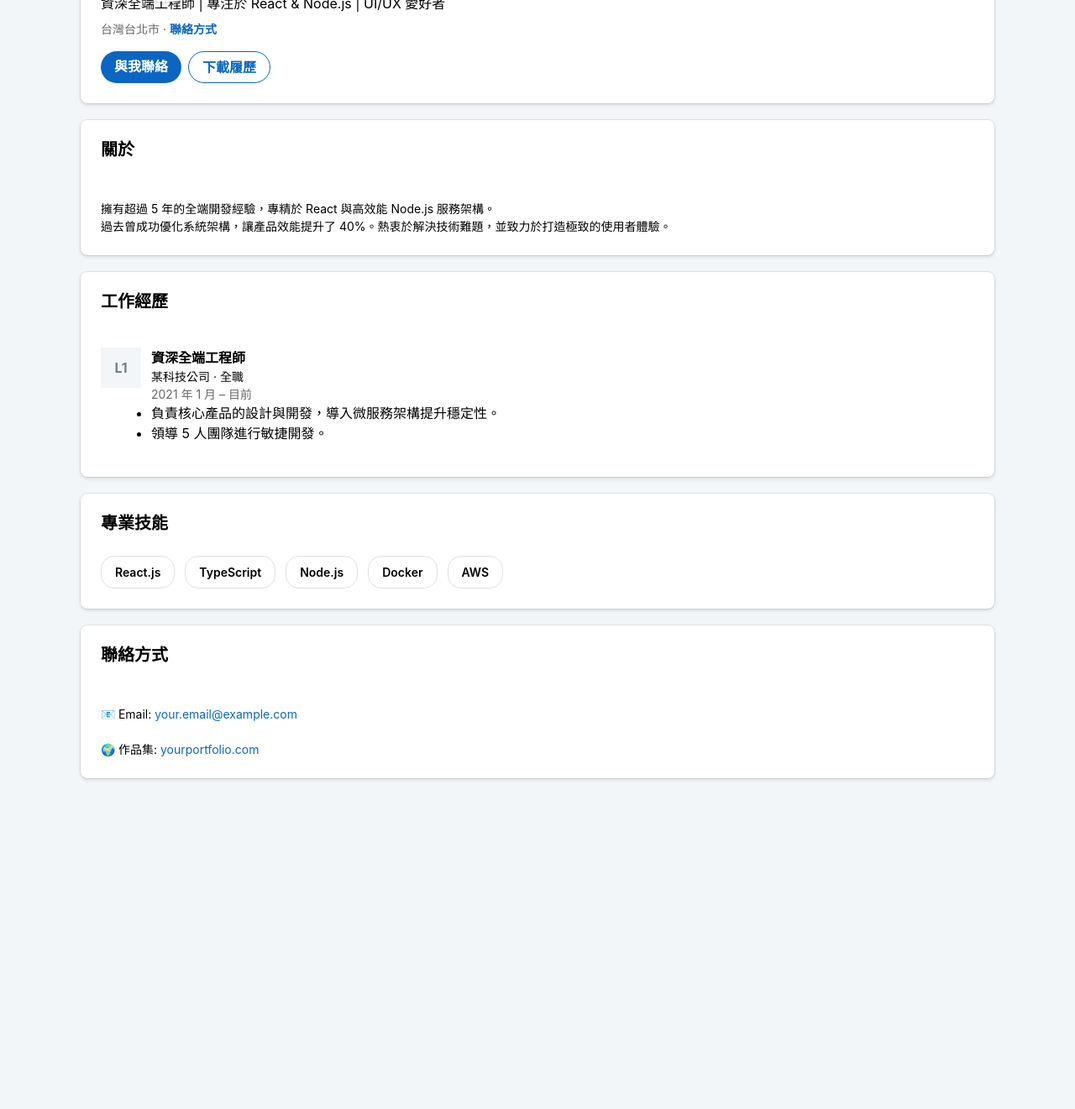
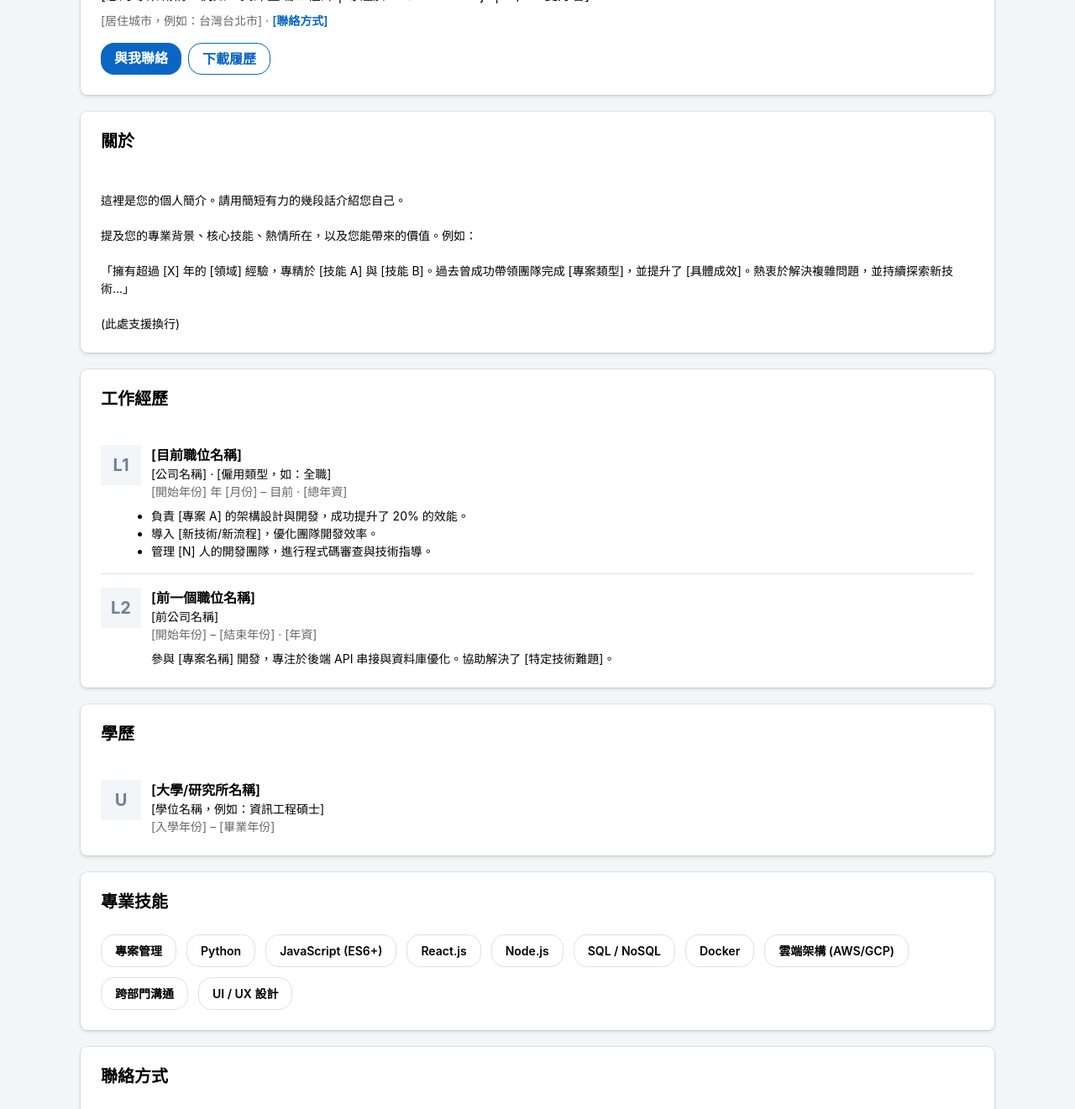
Before and after one commit to ngthuymai206-afk/maiday, a plain HTML site: page index.html in a window 1280 px wide. Shown: the part 342-1663 px from the top of the page at 84% size. Before the commit the page ends 1339 px from the top, so only its background shows below. Drawn offline with Linux system fonts and the light colour scheme.

Commit message:
Update index.html

```diff
--- a/index.html
+++ b/index.html
@@ -7,11 +7,11 @@
     <style>
         /* --- 基礎樣式 (類似 LinkedIn 配色) --- */
         :root {
-            --bg-color: #F3F6F8;
+            --bg-color: #F3F6F8; /* 淺灰背景 */
             --white: #FFFFFF;
             --text-main: #000000;
             --text-secondary: rgba(0, 0, 0, 0.6);
-            --link-color: #0A66C2;
+            --link-color: #0A66C2; /* LinkedIn 藍 */
             --border-color: #E0E0E0;
             --shadow: 0 0 0 1px rgba(0,0,0,0.08), 0 2px 4px rgba(0,0,0,0.12);
         }
@@ -30,18 +30,20 @@
             padding-bottom: 50px;
         }
 
+        /* --- 版面配置 --- */
         .container {
-            max-width: 1128px;
+            max-width: 1128px; /* LinkedIn 標準寬度 */
             margin: 0 auto;
             padding: 0 20px;
         }
 
+        /* --- 通用卡片樣式 --- */
         .card {
             background-color: var(--white);
             border-radius: 8px;
             box-shadow: var(--shadow);
             margin-bottom: 20px;
-            overflow: hidden;
+            overflow: hidden; /* 確保 Banner 不會超出邊框 */
         }
 
         .card-header {
@@ -54,14 +56,14 @@
             padding: 24px;
         }
 
-        /* --- 頂部個人資訊區 --- */
+        /* --- 頂部個人資訊區 (Hero Section) --- */
         .profile-header-card {
             position: relative;
         }
 
         .banner {
             height: 200px;
-            background: linear-gradient(135deg, #A0B4CB 0%, #708090 100%);
+            background: linear-gradient(135deg, #A0B4CB 0%, #708090 100%); /* 預設漸層 Banner */
             background-size: cover;
             background-position: center;
         }
@@ -76,27 +78,36 @@
             height: 160px;
             border-radius: 50%;
             border: 4px solid var(--white);
-            box-shadow: 0 2px 6px rgba(0,0,0,0.15);
+            box-shadow: inset 0 1px 3px rgba(0,0,0,0.2);
             background-color: var(--white);
             position: absolute;
-            top: -110px; /* 壓在 Banner 上 */
+            top: -110px; /* 向上偏移，壓在 Banner 上 */
             left: 24px;
             overflow: hidden;
-            z-index: 2; /* 確保頭像在最上層 */
         }
 
         .profile-photo {
             width: 100%;
             height: 100%;
-            object-fit: cover;
+            object-fit: cover; /* 確保圖片不變形 */
+        }
+
+        /* 當沒有圖片時顯示的預設頭像樣式 */
+        .profile-photo-placeholder {
+            width: 100%;
+            height: 100%;
+            background-color: #E9EDF0;
+            display: flex;
+            align-items: center;
+            justify-content: center;
+            font-size: 64px;
+            color: #A0B4CB;
+            font-weight: bold;
         }
 
         .basic-info {
-            /* 修正處：將 margin-top 從 60px 提高到 70px，確保文字不被遮擋 */
-            margin-top: 70px;
+            margin-top: 60px; /* 為頭像預留空間 */
             max-width: 700px;
-            position: relative;
-            z-index: 1;
         }
 
         .name {
@@ -122,6 +133,10 @@
             font-weight: 600;
         }
 
+        .location-contact a:hover {
+            text-decoration: underline;
+        }
+
         .action-buttons {
             margin-top: 16px;
             display: flex;
@@ -130,13 +145,13 @@
 
         .btn {
             padding: 6px 16px;
-            border-radius: 24px;
+            border-radius: 16px;
             font-weight: 600;
             font-size: 16px;
             cursor: pointer;
             text-decoration: none;
             display: inline-block;
-            transition: all 0.2s;
+            transition: background-color 0.2s;
         }
 
         .btn-primary {
@@ -157,16 +172,18 @@
 
         .btn-secondary:hover {
             background-color: #E8F3FF;
-            box-shadow: inset 0 0 0 1px var(--link-color);
+            border-width: 2px;
+            padding: 5px 15px; /* 調整 padding 保持高度一致 */
         }
 
-        /* --- 其他區塊樣式 --- */
+        /* --- 關於 (About) --- */
         .about-text {
             font-size: 14px;
-            white-space: pre-line;
+            white-space: pre-line; /* 保留換行 */
             color: var(--text-main);
         }
 
+        /* --- 經歷/學歷通用項目樣式 --- */
         .experience-item, .education-item {
             display: flex;
             padding: 16px 0;
@@ -175,6 +192,7 @@
 
         .experience-item:last-child, .education-item:last-child {
             border-bottom: none;
+            padding-bottom: 0;
         }
 
         .company-logo, .school-logo {
@@ -182,12 +200,13 @@
             height: 48px;
             margin-right: 12px;
             flex-shrink: 0;
-            background-color: #F3F6F8;
+            background-color: #F3F6F8; /* 預設 Logo 背景 */
             display: flex;
             align-items: center;
             justify-content: center;
             font-weight: bold;
             color: #708090;
+            font-size: 20px;
         }
 
         .item-details .title {
@@ -197,6 +216,7 @@
 
         .item-details .subtitle {
             font-size: 14px;
+            color: var(--text-main);
         }
 
         .item-details .date-range {
@@ -204,6 +224,13 @@
             color: var(--text-secondary);
         }
 
+        .item-details .description {
+            margin-top: 8px;
+            font-size: 14px;
+            color: var(--text-main);
+        }
+
+        /* --- 技能 (Skills) --- */
         .skills-list {
             list-style: none;
             display: flex;
@@ -214,27 +241,33 @@
         .skill-item {
             font-size: 14px;
             font-weight: 600;
+            color: var(--text-main);
             padding: 8px 16px;
             border: 1px solid var(--border-color);
             border-radius: 16px;
+            background-color: var(--white);
         }
 
-        /* --- 響應式設計修正 --- */
+        .skill-item:hover {
+            background-color: #F3F6F8;
+            border-color: #C0C0C0;
+        }
+
+        /* --- 響應式設計 (手機端) --- */
         @media (max-width: 768px) {
             .banner {
                 height: 120px;
             }
 
             .profile-photo-container {
-                width: 120px;
-                height: 120px;
+                width: 100px;
+                height: 100px;
                 top: -60px;
-                left: calc(50% - 60px);
+                left: calc(50% - 50px); /* 居中 */
             }
 
             .basic-info {
-                /* 修正處：手機版照片居中，文字需留出更多上方空間以免被遮擋 */
-                margin-top: 75px;
+                margin-top: 50px;
                 text-align: center;
                 display: flex;
                 flex-direction: column;
@@ -243,6 +276,15 @@
 
             .action-buttons {
                 justify-content: center;
+            }
+
+            .experience-item, .education-item {
+                flex-direction: column;
+                align-items: flex-start;
+            }
+
+            .company-logo, .school-logo {
+                margin-bottom: 10px;
             }
         }
     </style>
@@ -257,15 +299,18 @@
 
             <div class="profile-info-wrapper">
                 <div class="profile-photo-container">
-                    <img src="images/1.jpg" class="profile-photo" alt="Profile">
+                    <img src="images/1.jpg" class="profile-photo">
+                    <div class="profile-photo-placeholder" style="display:none;">
+                        <span>頭像</span>
+                    </div>
                 </div>
 
                 <div class="basic-info">
                     <h1 class="name">[maiday]</h1>
-                    <div class="headline">資深全端工程師 | 專注於 React & Node.js | UI/UX 愛好者</div>
+                    <div class="headline">[您的專業職稱，例如：資深全端工程師 | 專注於 React & Node.js | UI/UX 愛好者]</div>
                     <div class="location-contact">
-                        台灣台北市 &middot;
-                        <a href="#contact">聯絡方式</a>
+                        [居住城市，例如：台灣台北市] &middot;
+                        <a href="#contact">[聯絡方式]</a>
                     </div>
 
                     <div class="action-buttons">
@@ -280,8 +325,13 @@
             <div class="card-header">關於</div>
             <div class="card-content">
                 <p class="about-text">
-                    擁有超過 5 年的全端開發經驗，專精於 React 與高效能 Node.js 服務架構。
-                    過去曾成功優化系統架構，讓產品效能提升了 40%。熱衷於解決技術難題，並致力於打造極致的使用者體驗。
+                    這裡是您的個人簡介。請用簡短有力的幾段話介紹您自己。
+
+                    提及您的專業背景、核心技能、熱情所在，以及您能帶來的價值。例如：
+
+                    「擁有超過 [X] 年的 [領域] 經驗，專精於 [技能 A] 與 [技能 B]。過去曾成功帶領團隊完成 [專案類型]，並提升了 [具體成效]。熱衷於解決複雜問題，並持續探索新技術...」
+
+                    (此處支援換行)
                 </p>
             </div>
         </div>
@@ -289,20 +339,50 @@
         <div class="card">
             <div class="card-header">工作經歷</div>
             <div class="card-content">
+
                 <div class="experience-item">
-                    <div class="company-logo">L1</div>
-                    <div class="item-details">
-                        <div class="title">資深全端工程師</div>
-                        <div class="subtitle">某科技公司 &middot; 全職</div>
-                        <div class="date-range">2021 年 1 月 – 目前</div>
+                    <div class="company-logo">L1</div> <div class="item-details">
+                        <div class="title">[目前職位名稱]</div>
+                        <div class="subtitle">[公司名稱] &middot; [僱用類型，如：全職]</div>
+                        <div class="date-range">[開始年份] 年 [月份] – 目前 &middot; [總年資]</div>
                         <div class="description">
                             <ul>
-                                <li>負責核心產品的設計與開發，導入微服務架構提升穩定性。</li>
-                                <li>領導 5 人團隊進行敏捷開發。</li>
+                                <li>負責 [專案 A] 的架構設計與開發，成功提升了 20% 的效能。</li>
+                                <li>導入 [新技術/新流程]，優化團隊開發效率。</li>
+                                <li>管理 [N] 人的開發團隊，進行程式碼審查與技術指導。</li>
                             </ul>
                         </div>
                     </div>
                 </div>
+
+                <div class="experience-item">
+                    <div class="company-logo">L2</div>
+                    <div class="item-details">
+                        <div class="title">[前一個職位名稱]</div>
+                        <div class="subtitle">[前公司名稱]</div>
+                        <div class="date-range">[開始年份] – [結束年份] &middot; [年資]</div>
+                        <div class="description">
+                            參與 [專案名稱] 開發，專注於後端 API 串接與資料庫優化。協助解決了 [特定技術難題]。
+                        </div>
+                    </div>
+                </div>
+
+            </div>
+        </div>
+
+        <div class="card">
+            <div class="card-header">學歷</div>
+            <div class="card-content">
+
+                <div class="education-item">
+                    <div class="school-logo">U</div>
+                    <div class="item-details">
+                        <div class="title">[大學/研究所名稱]</div>
+                        <div class="subtitle">[學位名稱，例如：資訊工程碩士]</div>
+                        <div class="date-range">[入學年份] – [畢業年份]</div>
+                    </div>
+                </div>
+
             </div>
         </div>
 
@@ -310,11 +390,16 @@
             <div class="card-header">專業技能</div>
             <div class="card-content">
                 <ul class="skills-list">
+                    <li class="skill-item">專案管理</li>
+                    <li class="skill-item">Python</li>
+                    <li class="skill-item">JavaScript (ES6+)</li>
                     <li class="skill-item">React.js</li>
-                    <li class="skill-item">TypeScript</li>
                     <li class="skill-item">Node.js</li>
+                    <li class="skill-item">SQL / NoSQL</li>
                     <li class="skill-item">Docker</li>
-                    <li class="skill-item">AWS</li>
+                    <li class="skill-item">雲端架構 (AWS/GCP)</li>
+                    <li class="skill-item">跨部門溝通</li>
+                    <li class="skill-item">UI / UX 設計</li>
                 </ul>
             </div>
         </div>
@@ -323,11 +408,15 @@
             <div class="card-header">聯絡方式</div>
             <div class="card-content">
                 <p class="about-text">
-                    📧 Email: <a href="mailto:your.email@example.com" style="color:var(--link-color); text-decoration:none;">your.email@example.com</a><br>
+                    如果您對我的背景感興趣，或有合作機會，歡迎透過以下方式與我聯繫：
+
+                    📧 Email: <a href="mailto:your.email@example.com" style="color:var(--link-color); text-decoration:none;">your.email@example.com</a>
+                    🔗 LinkedIn: <a href="#" style="color:var(--link-color); text-decoration:none;">您的 LinkedIn 個人主頁連結</a>
                     🌍 作品集: <a href="#" style="color:var(--link-color); text-decoration:none;">yourportfolio.com</a>
                 </p>
             </div>
         </div>
+
     </div>
 
 </body>
```
